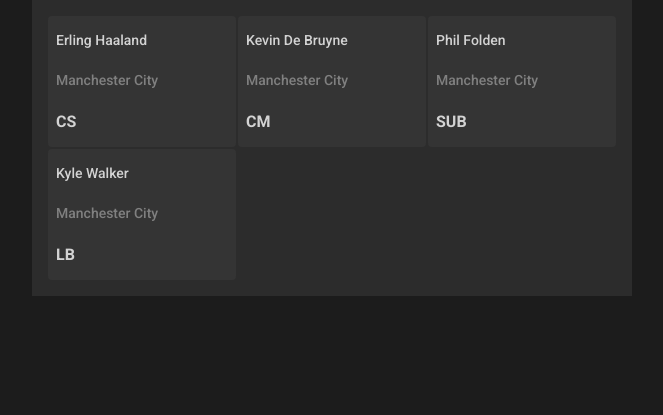
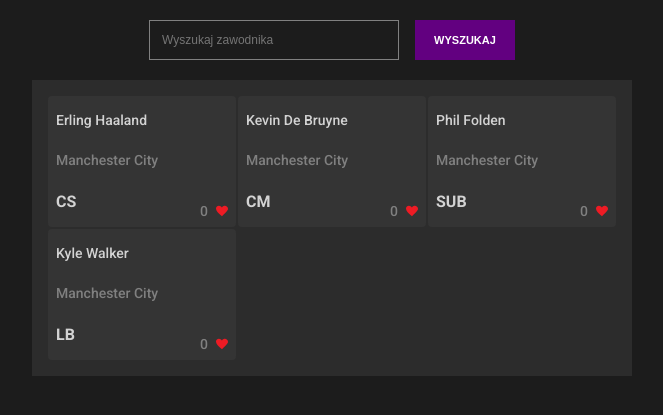
Before and after one commit to PreQQ/django-liga, a Django app: page /players/ in a window 1280 px wide. Shown: the part 80-495 px from the top of the page, without its empty margins (308-971 px from the left). Run offline with Django 3.2, Linux system fonts and the light colour scheme; data comes from the database, SQL or seed files in the repository; both versions use the stored data as it was after the commit.

Commit message:
Added search bar and fav player option

```diff
--- a/main/models.py
+++ b/main/models.py
@@ -41,6 +41,7 @@
     weight = models.IntegerField()
     team = models.ForeignKey(Team, on_delete=models.CASCADE)
     position = models.CharField(max_length=3, choices=PositionChoices.choices, default="SUB")
+    favourite = models.IntegerField(default=0)
 
     def __str__(self):
         return self.first_name + " " + self.last_name
--- a/main/templates/players.html
+++ b/main/templates/players.html
@@ -1,5 +1,17 @@
 {% extends "layout.html" %} {% block title %}Zawodnicy{% endblock %} {% block body_content %}
 <div class="players">
+    <div class="players-search">
+        <form class="players-search__form">
+            <input
+                class="players-search__form_input"
+                type="search"
+                placeholder="Wyszukaj zawodnika"
+                aria-label="Search"
+                name="search"
+            />
+            <button class="players-search__form_button" type="submit">Wyszukaj</button>
+        </form>
+    </div>
     <div class="players-container">
         {% for player in players %}
         <a href="{% url 'main:player' player.id %}">
@@ -7,6 +19,33 @@
                 <div class="players-container__item_name">{{player.first_name}} {{player.last_name}}</div>
                 <div class="players-container__item_team">{{player.team.name}}</div>
                 <div class="players-container__item_position">{{player.position}}</div>
+                <form class="players-container__item_form">
+                    <div class="players-container__item_form_fav">{{player.favourite}}</div>
+                    <button class="players-container__item_form_button">
+                        <svg
+                            id="Layer_1"
+                            data-name="Layer 1"
+                            xmlns="http://www.w3.org/2000/svg"
+                            viewBox="0 0 122.88 107.39"
+                            width="12px"
+                            height="12px"
+                        >
+                            <defs>
+                                <style>
+                                    .cls-1 {
+                                        fill: #ed1b24;
+                                        fill-rule: evenodd;
+                                    }
+                                </style>
+                            </defs>
+                            <title>red-heart</title>
+                            <path
+                                class="cls-1"
+                                d="M60.83,17.18c8-8.35,13.62-15.57,26-17C110-2.46,131.27,21.26,119.57,44.61c-3.33,6.65-10.11,14.56-17.61,22.32-8.23,8.52-17.34,16.87-23.72,23.2l-17.4,17.26L46.46,93.55C29.16,76.89,1,55.92,0,29.94-.63,11.74,13.73.08,30.25.29c14.76.2,21,7.54,30.58,16.89Z"
+                            />
+                        </svg>
+                    </button>
+                </form>
             </div>
         </a>
         {% endfor %}
--- a/main/views.py
+++ b/main/views.py
@@ -399,4 +399,19 @@
 def players(request):
     playersArray = list(Player.objects.all())
 
+    if request.GET:
+        search = request.GET["search"].split(" ", 1)
+        firstName = ''
+        lastName = ''
+        i= 0
+
+        for item in search:
+            if i == 0:
+                firstName = item
+            elif i == 1:
+                lastName = item
+            i += 1
+
+        playersArray = list(Player.objects.all().filter(first_name__contains=firstName, last_name__contains=lastName))
+
     return render(request, "players.html", {"players": playersArray})
--- a/static/css/players.css
+++ b/static/css/players.css
@@ -1,7 +1,8 @@
 .players {
     width: 100%;
     display: flex;
-    justify-content: center;
+    flex-direction: column;
+    align-items: center;
 }
 
 .players-container {
@@ -16,6 +17,7 @@
 }
 
 .players-container__item {
+    position: relative;
     width: 100%;
     height: max-content;
     background: rgb(52, 52, 52);
@@ -43,3 +45,55 @@
     font-weight: 700;
     color: lightgrey;
 }
+
+.players-search {
+    width: 100%;
+    height: 40px;
+    display: flex;
+    justify-content: center;
+    margin: 20px 0;
+}
+
+.players-search__form_input {
+    width: 250px;
+    height: 40px;
+    border: 1px solid grey;
+    background: transparent;
+    padding: 0 12px;
+    color: white;
+    font-size: 12px;
+}
+
+.players-search__form_button {
+    width: 100px;
+    height: 40px;
+    cursor: pointer;
+    background: rgb(98, 0, 128);
+    color: white;
+    border: none;
+    text-transform: uppercase;
+    font-weight: 700;
+    font-size: 11px;
+    margin-left: 12px;
+}
+
+.players-container__item_form {
+    display: flex;
+    column-gap: 8px;
+    align-items: center;
+    position: absolute;
+    right: 8px;
+    bottom: 8px;
+}
+
+.players-container__item_form_fav {
+    font-size: 14px;
+    font-weight: 500;
+    color: grey;
+}
+
+.players-container__item_form_button {
+    border: none;
+    background: transparent;
+    cursor: pointer;
+}
```
Also changed, not shown: db.sqlite3, main/migrations/0004_player_favourite_alter_event_event_type.py (added).
